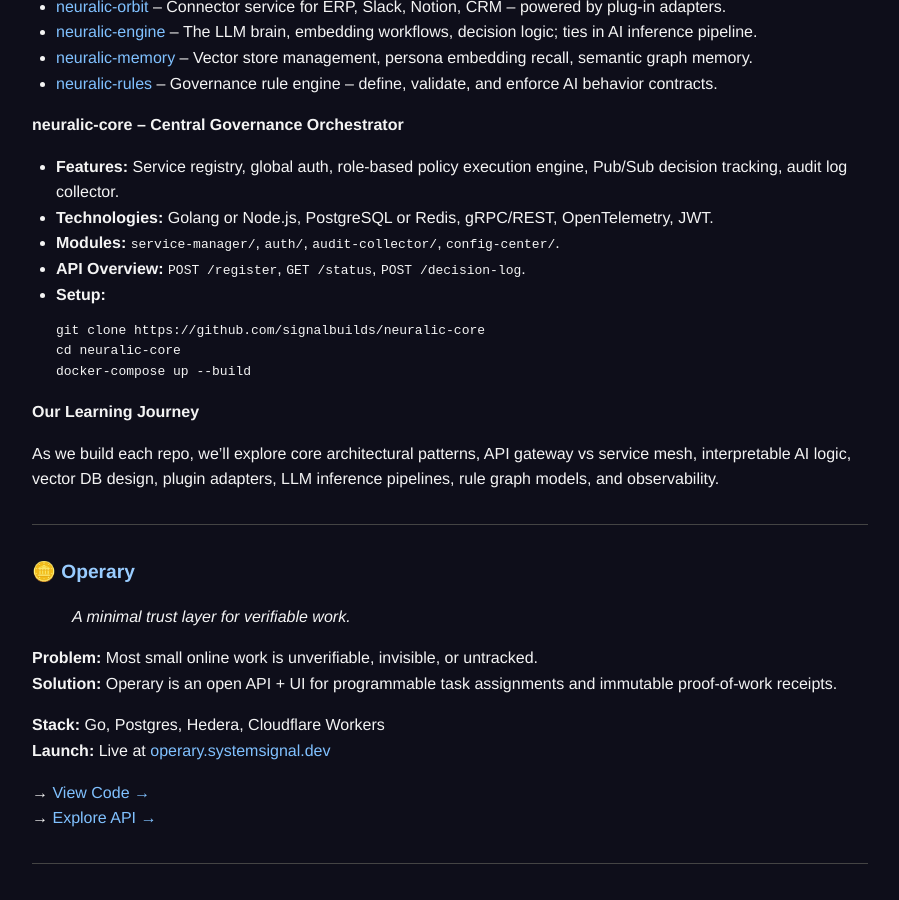
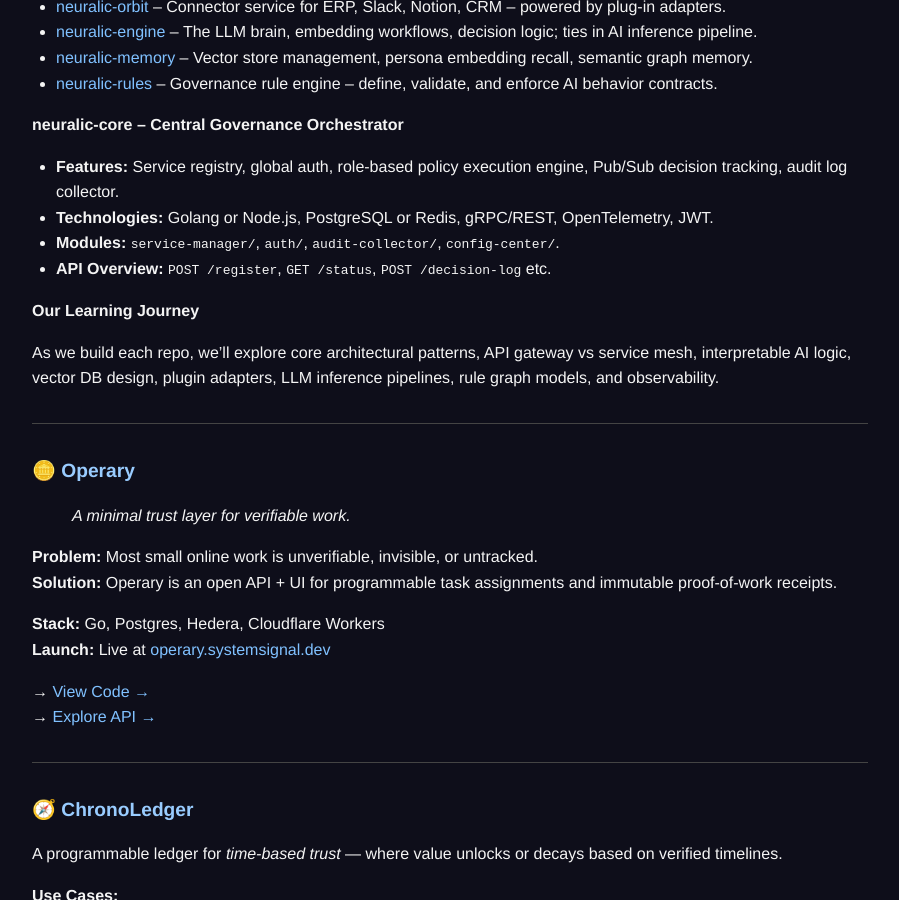
Before and after one commit to elkarto91/elkarto91.github.io, a Jekyll site: the page built from signalstack.md, in a window 1280 px wide and 900 px high, scrolled down 1943 px. Shown: the whole window, without its empty margins (190-1089 px from the left). Built offline with Jekyll 4.4.1, drawn with Linux system fonts in a browser that asks for light colours.

Commit message:
Update signalstack.md
update

````diff
--- a/signalstack.md
+++ b/signalstack.md
@@ -68,13 +68,7 @@
 - **Features:** Service registry, global auth, role-based policy execution engine, Pub/Sub decision tracking, audit log collector.
 - **Technologies:** Golang or Node.js, PostgreSQL or Redis, gRPC/REST, OpenTelemetry, JWT.
 - **Modules:** `service-manager/`, `auth/`, `audit-collector/`, `config-center/`.
-- **API Overview:** `POST /register`, `GET /status`, `POST /decision-log`.
-- **Setup:**
-  ```bash
-  git clone https://github.com/signalbuilds/neuralic-core
-  cd neuralic-core
-  docker-compose up --build
-  ```
+- **API Overview:** `POST /register`, `GET /status`, `POST /decision-log` etc.
 
 **Our Learning Journey**
 
````
